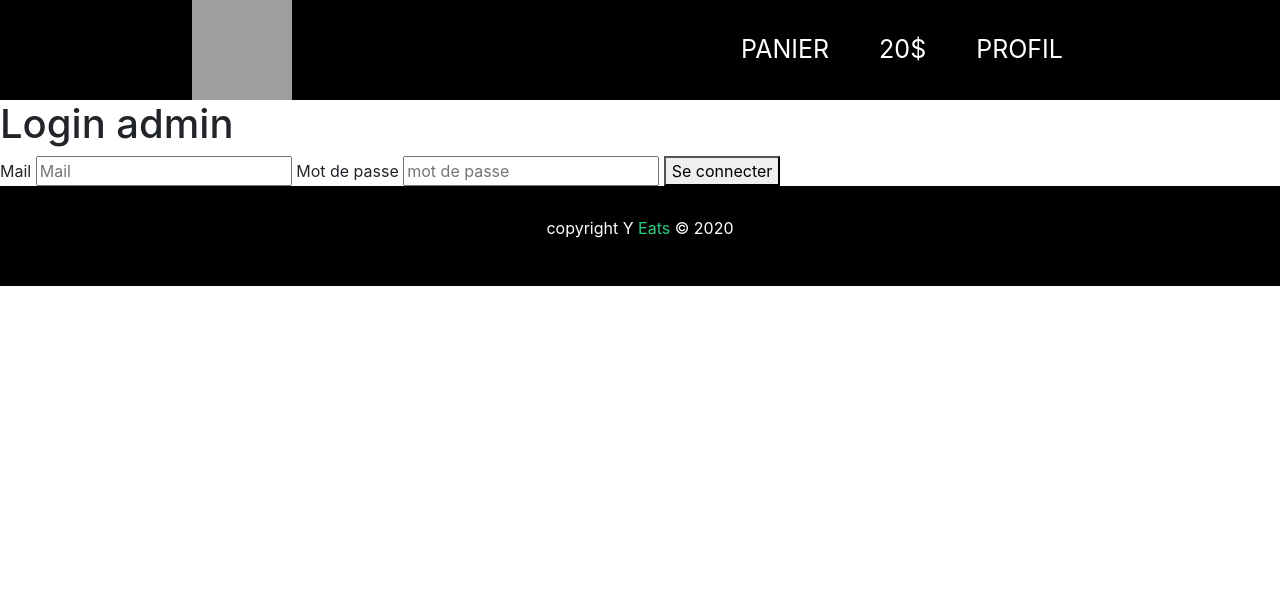
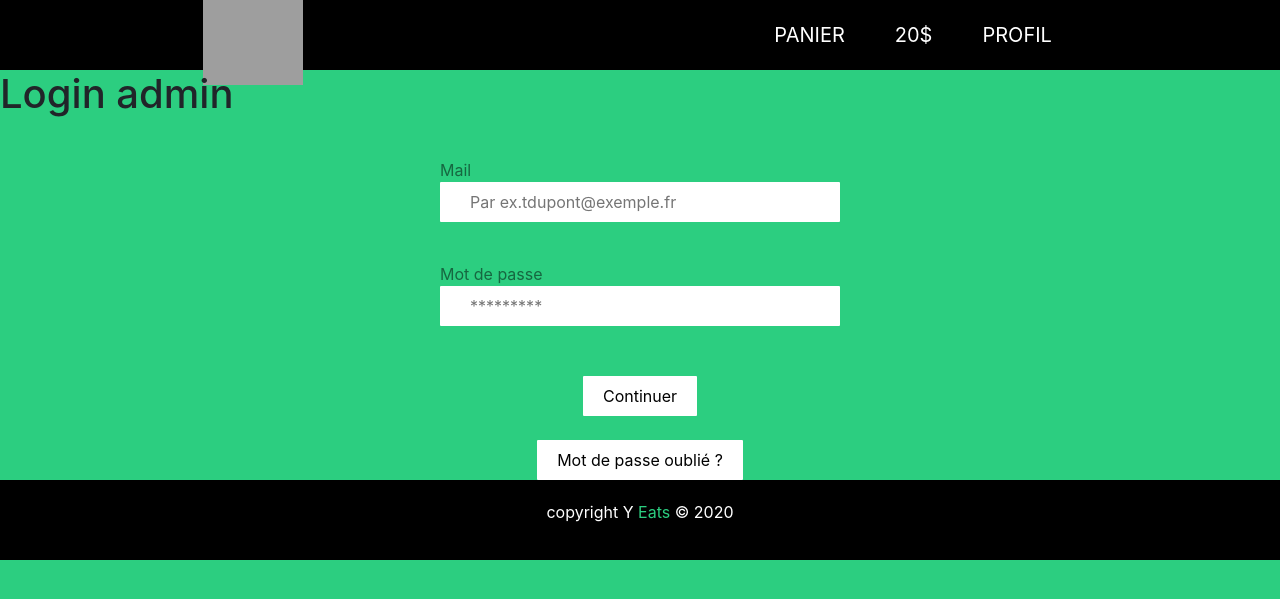
Before and after one commit to loux22/resto_delivery, a Symfony app: template delivery/templates/user/login.html.twig in a window 1280 px wide. Shown: the top 599 px of the page. Run offline with Twig, Linux system fonts and the light colour scheme; the template is opened without the code that fills it, so the values that code supplies are empty; some libraries are stand-ins or nearby versions; grey boxes are pictures that could not be loaded.

Commit message:
page login

```diff
--- /dev/null
+++ b/delivery/public/css/loginUser.css
@@ -0,0 +1,145 @@
+body{
+    background-color: #2CCE80;
+}
+
+.title{
+    display: flex;
+    justify-content: center;
+    padding: 70px;
+}
+
+.container__body{
+}
+.container__body--1{
+    display: grid;
+    justify-content: center;
+    margin: 40px;
+}
+.container__body--1 span{
+    color: rgba(0, 0, 0, 0.5);
+}
+.container__body--1 input{
+    width: 400px;
+    height: 40px;
+    background: #FFFFFF;
+    border: none;
+    border-radius: 1px;
+    color: rgba(0, 0, 0, 0.5);
+}
+
+.container__body--2{
+    display: grid;
+    justify-content: center;
+}
+.container__body--2 span{
+    color: rgba(0, 0, 0, 0.5);
+}
+.container__body--2 input{
+    width: 400px;
+    height: 40px;
+    background: #FFFFFF;
+    border: none;
+    border-radius: 1px;
+    color: rgba(0, 0, 0, 0.5);
+}
+
+.container__bottom{
+    margin-top: 50px;
+    display: flex;
+    flex-direction: column;
+    justify-content: center;
+    text-align: center;
+}
+
+.styled {
+    /* border: 0; */
+    line-height: 2.5;
+    padding: 0 20px;
+    font-size: 1rem;
+    text-align: center;
+    color: #010101;
+    border-radius: 1px;
+    background-color: #ffffff;
+    border: black 10px;
+    /* background-image: linear-gradient(to top left,
+                                      rgba(0, 0, 0, .2),
+                                      rgba(0, 0, 0, .2) 30%,
+                                      rgba(0, 0, 0, 0)); */
+}
+
+.styled:hover {
+    background-color: #2CCE80;
+    box-shadow: inset -2px -2px 3px rgba(255, 255, 255, 0.6),
+    inset 2px 2px 3px rgba(255, 255, 255, 0.6);
+    color: white;
+}
+
+.styled:active {
+    box-shadow: inset -2px -2px 3px rgba(0, 0, 0, .6),
+                inset 2px 2px 3px rgba(0, 0, 0, .6);
+}
+
+.styled2 {
+    /* border: 0; */
+    line-height: 2.5;
+    padding: 0 20px;
+    font-size: 1rem;
+    text-align: center;
+    color: #010101;
+    border-radius: 1px;
+    background-color: #ffffff;
+    border: black 10px;
+    /* background-image: linear-gradient(to top left,
+                                      rgba(0, 0, 0, .2),
+                                      rgba(0, 0, 0, .2) 30%,
+                                      rgba(0, 0, 0, 0)); */
+}
+
+
+.styled2:active {
+    box-shadow: inset -2px -2px 3px rgba(0, 0, 0, .6),
+                inset 2px 2px 3px rgba(0, 0, 0, .6);
+}
+
+
+.button__bottom{
+    display: flex;
+    justify-content: flex-end;
+    margin: 50px 100px;
+}
+.button__bottom a{
+    color: black;
+}
+
+
+
+@media screen and (max-width: 1200px) {}
+
+@media screen and (max-width: 1000px){
+    .container__body--1 span{
+        color: rgba(0, 0, 0, 0.5);
+        font-size: 1.5em;
+    }
+    .container__body--1 input{
+        font-size: 1.5em;
+    }
+
+    .container__body--2 span{
+        color: rgba(0, 0, 0, 0.5);
+        font-size: 1.5em;
+    }
+    .container__body--2 input{
+        font-size: 1.5em;
+    }
+
+    .styled{
+        font-size: 1.5em;
+    }
+    .styled2{
+        font-size: 1.5em;
+    }
+
+    .button__bottom{
+        font-size: 1.5em;
+    }
+}
--- a/delivery/public/css/navbar.css
+++ b/delivery/public/css/navbar.css
@@ -8,7 +8,7 @@ header {
     flex-direction: row;
     align-items: center;
     justify-content: space-around;
-    height: 100px;
+    height: 70px;
 }
 
 .header__nav .nav__list {
@@ -26,7 +26,7 @@ header {
 .header__nav .nav__item {
     padding: 0 25px;
     text-transform: uppercase;
-    font-size: 25px;
+    font-size: 20px;
 }
 
 .header__nav .nav__item a {
@@ -48,7 +48,7 @@ footer {
     background-color: black;
     color: white;
     text-align: center;
-    padding: 30px;
+    padding: 20px;
 }
 
 .footer_main span {
--- a/delivery/templates/user/login.html.twig
+++ b/delivery/templates/user/login.html.twig
@@ -1,31 +1,49 @@
 {% extends 'base.html.twig' %}
 
-{% block title %}login{% endblock %}
+{% block link %}
+<link rel="stylesheet" href="{{ asset('css/loginUser.css') }}">
+<link rel="stylesheet" href="{{ asset('css/navbar.css') }}">
+{% endblock %}
+{% block title %}Login{% endblock %}
 
 {% block body %}
 <form action="{{ path('login') }}" method="post">
     {% if currentRoute == "login" %}
-    <h1>Login</h1>
+    <h1 class="title">CONNEXION</h1>
     {% elseif currentRoute == "loginRestaurent" %}
     <h1>Login restaurent</h1>
     {% else %}
     <h1>Login admin</h1>
     {% endif %}
-
-    <span>Mail</span>
-    <input placeholder="Mail" required name="_username" type="text" value="{{lastUsername}}">
-
-    <span>Mot de passe</span>
-    <input placeholder="mot de passe" required name="_password" type="password">
-
-    <button type="submit">
-        Se connecter
-    </button>
+    <div class="container__body">
+        <div class="container__body--1">
+            <span>Mail</span>
+            <input placeholder="Par ex.tdupont@exemple.fr" required name="_username" type="text" value="{{lastUsername}}"
+            style="padding-left: 30px;">
+        </div>
+        <div class="container__body--2">
+            <span>Mot de passe</span>
+            <input placeholder="*********" required name="_password" type="password"
+            style="padding-left: 30px;">
+        </div>
+    </div>
+    <div class="container__bottom">
+        <div class="button__top">
+            <button class="favorite styled"type="button">Continuer</button>
+        </div><br>
+        <div class="button__middle">
+            <button class="favorite styled2"type="button">Mot de passe oublié ?</button>
+        </div>
+    </div>
 
     {% if currentRoute == "login" %}
-    <a href="{{path('registerMember')}}" >tu n'a pas de compte ?</a>
+    <div class="button__bottom">
+        <a href="{{path('registerMember')}}" >Si vous n’avez pas de compte <br> Y Eats</a>
+    </div>
     {% elseif currentRoute == "loginRestaurent" %}
-    <a href="{{path('registerRestorer')}}" >tu n'a pas de compte ?</a>
+    <div class="button__bottom">
+        <a href="{{path('registerRestorer')}}" >Si vous n’avez pas de compte Y Eats</a>
+    </div>
     {% endif %}
 
 </form>
```
